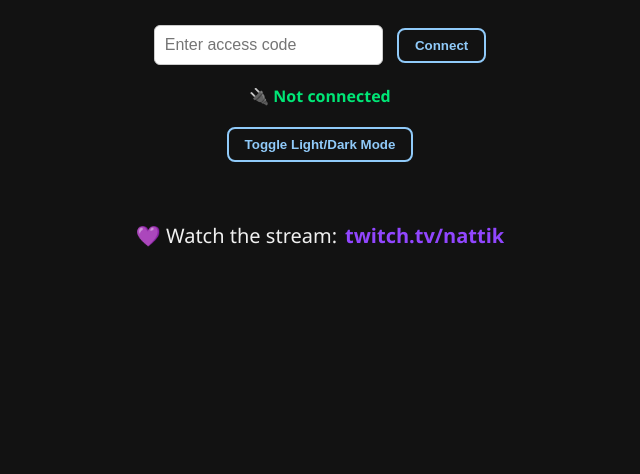
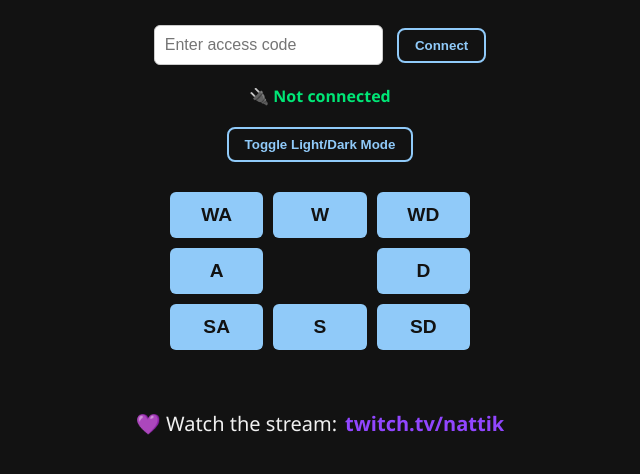
Before and after one commit to NotNattik/WebBot, a plain HTML site: page index.html in a window 1280 px wide. Shown: the part 162-636 px from the top of the page, without its empty margins (320-960 px from the left). Drawn offline with Linux system fonts and the light colour scheme.

Commit message:
Update index.html

```diff
--- a/index.html
+++ b/index.html
@@ -66,13 +66,15 @@
     }
     .mobile-buttons {
       display: none;
-      flex-wrap: wrap;
-      gap: 10px;
+      margin: 30px auto 0;
+      max-width: 300px;
+      display: grid;
+      grid-template-columns: repeat(3, 1fr);
+      grid-gap: 10px;
       justify-content: center;
-      margin-top: 30px;
     }
     .mobile-button {
-      padding: 12px 18px;
+      padding: 12px 0;
       font-size: 1.2rem;
       font-weight: bold;
       color: var(--bg-color);
@@ -80,6 +82,11 @@
       border: none;
       border-radius: 6px;
       cursor: pointer;
+    }
+    .blank-button {
+      background-color: transparent;
+      border: none;
+      cursor: default;
     }
     .footer {
       margin-top: 60px;
@@ -105,7 +112,7 @@
     }
     @media (hover: none) and (pointer: coarse) {
       .mobile-buttons {
-        display: flex;
+        display: grid;
       }
     }
   </style>
@@ -121,13 +128,14 @@
   <button id="toggleTheme" class="toggle-button">Toggle Light/Dark Mode</button>
 
   <div class="mobile-buttons" id="mobileButtons">
+    <button class="mobile-button" data-cmd="wa">WA</button>
     <button class="mobile-button" data-cmd="w">W</button>
+    <button class="mobile-button" data-cmd="wd">WD</button>
     <button class="mobile-button" data-cmd="a">A</button>
+    <button class="blank-button" disabled></button>
+    <button class="mobile-button" data-cmd="d">D</button>
+    <button class="mobile-button" data-cmd="sa">SA</button>
     <button class="mobile-button" data-cmd="s">S</button>
-    <button class="mobile-button" data-cmd="d">D</button>
-    <button class="mobile-button" data-cmd="wa">WA</button>
-    <button class="mobile-button" data-cmd="wd">WD</button>
-    <button class="mobile-button" data-cmd="sa">SA</button>
     <button class="mobile-button" data-cmd="sd">SD</button>
   </div>
 
```
